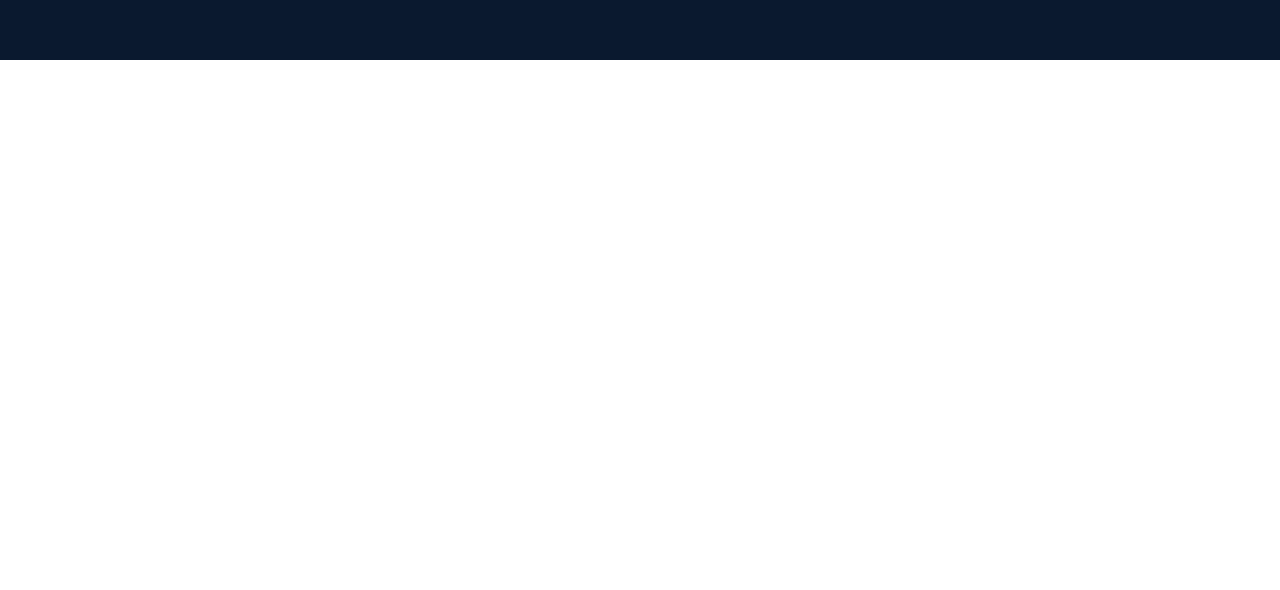
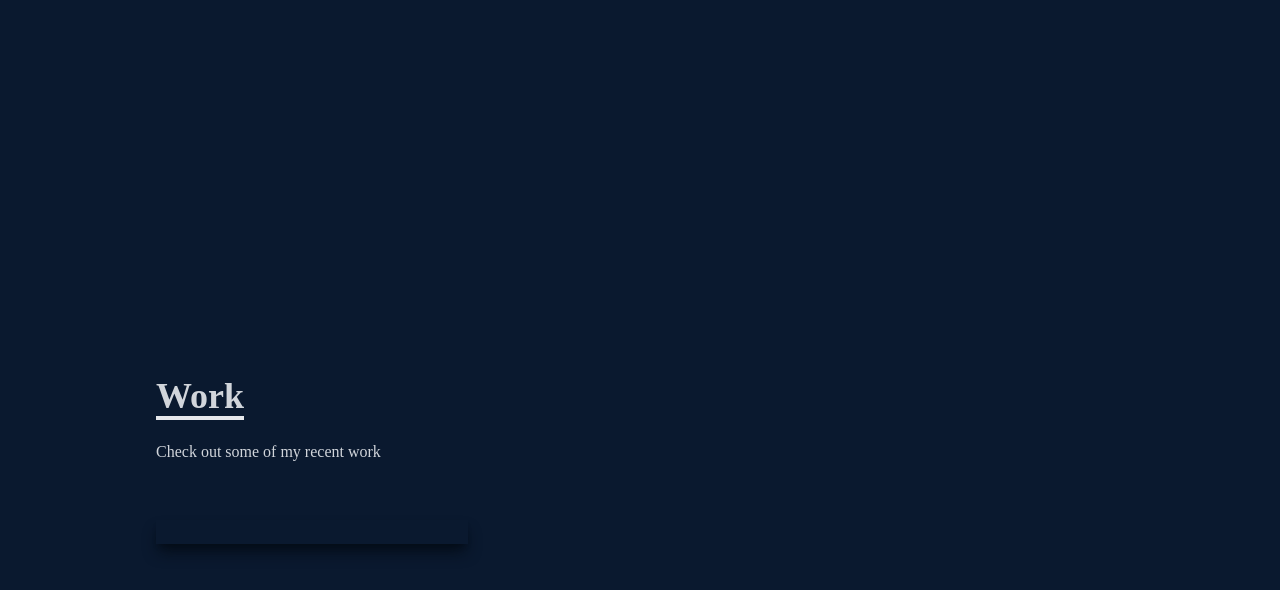
Before and after one commit to eliasramirez110/react-portfolio-website, a React (Create React App) app: page / in a window 1280 px wide. Shown: the part 2340-2930 px from the top of the page. Before the commit the page ends 2400 px from the top, so only its background shows below. Built offline with nearby package versions, Linux system fonts and the light colour scheme.

Commit message:
started work component/ added outcomes tracker png

```diff
--- a/src/App.js
+++ b/src/App.js
@@ -2,6 +2,7 @@
 import Home from "./components/Home";
 import Navbar from "./components/Navbar";
 import Skills from "./components/Skills";
+import Work from "./components/Work";
 
 function App() {
   return (
@@ -10,6 +11,7 @@
     <Home />
     <About />
     <Skills />
+    <Work />
     </div>
   );
 }
--- /dev/null
+++ b/src/components/Work.jsx
@@ -0,0 +1,42 @@
+import React from 'react'
+// import WorkImg from '../assets/workImg.jpeg'
+import realEstate from '../assets/realestate.jpg'
+import outcomestracker from '../assets/outcomestracker.png'
+
+
+
+const Work = () => {
+  return (
+    <div name='work' className='w-full md:h-screen text-gray-300 bg-[#0a192f]'>
+      <div className='max-w-[1000px] mx-auto p-4 flex flex-col justify-center w-full h-full'>
+        <div className='pb-8'>
+          <p className='text-4xl font-bold inline border-b-4 text-gray-300'>Work</p>
+          <p className='py-6'>Check out some of my recent work</p>
+        </div>
+
+        <div className='grid sm:grid-cols-2 md:grid-cols-3 gap-4'>
+          <div className='shadow-lg shadow-[#040c16] group container rounder-md flex justify-center items-center mx-auto content-div'>
+
+            {/* Hover Effects */}
+            <div>
+              <span>
+
+              </span>
+              <div>
+                <a href="/">
+                  <button></button>
+                </a>
+                <a href="/">
+                  <button></button>
+                </a>
+
+              </div>
+            </div>
+          </div>
+        </div>
+      </div>
+    </div>
+  )
+}
+
+export default Work
```
Also changed, not shown: src/assets/outcomestracker.png (added).
